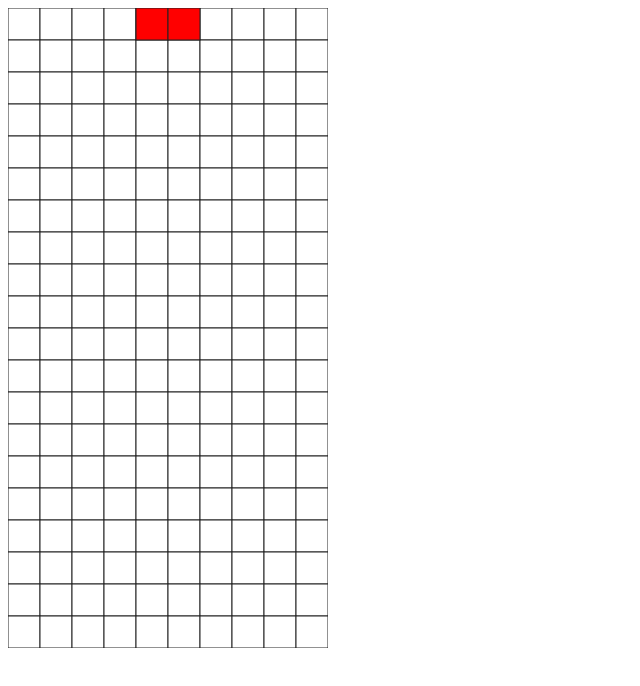
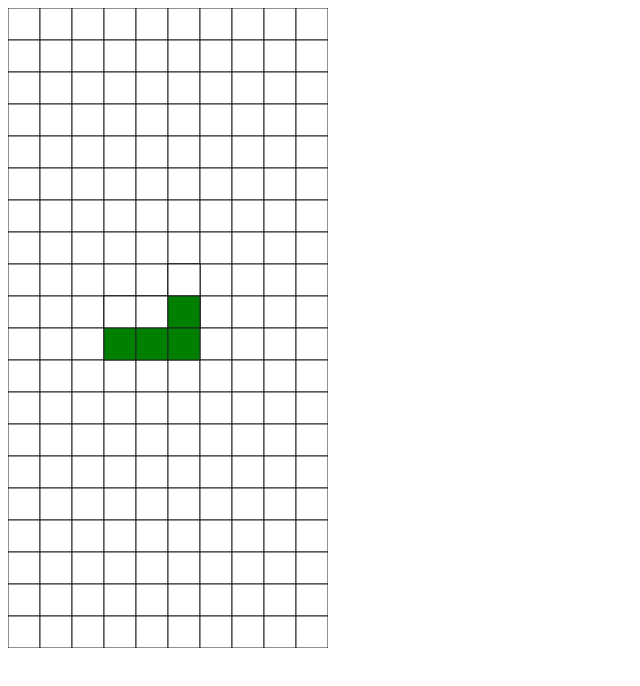
Before and after one commit to njgingrich/tetri-ts, a website with bundled scripts: page index.html in a window 1280 px wide. Shown: the whole page, without its empty margins (0-640 px from the left). Built offline with nearby package versions, Linux system fonts and the light colour scheme.

Commit message:
working game loop with pieces and line clearing

```diff
--- a/index.html
+++ b/index.html
@@ -1,7 +1,7 @@
 <!doctype HTML>
 <html>
   <head>
-    <title>TetriJS</title>
+    <title>TetriTS</title>
   </head>
   <style>
   * {
--- a/src/index.ts
+++ b/src/index.ts
@@ -1,44 +1,86 @@
 import { Board } from './model/board'
+import { Piece } from './model/piece'
 import { TetrominoType } from './model/shape';
 
 class Tetris {
   board: Board
-  step: number
-  lastTime: number
   container: HTMLCanvasElement
   newPiece: boolean
+  lines: number
+  score: number
+
+
+  limit: number
+  lastFrameTimeMs: number
+  maxFPS: number
+  delta: number
+  timestep: number
+  fps: number
+  framesThisSecond: number
+  lastFpsUpdate: number
+  gravity: number
 
   constructor(container: HTMLCanvasElement) {
     this.container = container
     this.board = new Board(this.container)
-    this.step = 1
-    this.lastTime = 0
     this.newPiece = true
+    this.lines = 0
+    this.score = 0
+
+    this.limit = 300
+    this.lastFrameTimeMs = 0
+    this.maxFPS = 60
+    this.delta = 0
+    this.timestep = 1000 / 60
+    this.fps = 60
+    this.framesThisSecond = 0
+    this.lastFpsUpdate = 0
+    this.gravity = 40
   }
 
   public start() {
+    this.getInput()
+    this.board.setActivePiece(Piece.getRandomType())
     requestAnimationFrame(this.gameLoop.bind(this))
   }
 
   private getInput() {
-
+    document.body.addEventListener("keydown", this.board.getInput.bind(this.board), false)
   }
 
   private gameLoop(timestamp: any) {
-    if (timestamp < this.lastTime + (1000 / this.step)) {
+    if (timestamp < this.lastFrameTimeMs + ((1000 / this.maxFPS) * this.gravity)) {
       requestAnimationFrame(this.gameLoop.bind(this))
       return
     }
-    this.lastTime = timestamp
-    if (this.newPiece) {
-      this.board.setActivePiece(TetrominoType.SQUARE)
-      this.newPiece = false
+    this.delta += timestamp - this.lastFrameTimeMs
+    this.lastFrameTimeMs = timestamp
+
+    if (timestamp > this.lastFpsUpdate + 1000) {
+      this.fps = 0.25 * this.framesThisSecond + 0.75 * this.fps
+
+      this.lastFpsUpdate = timestamp
+      this.framesThisSecond = 0
     }
 
+    this.framesThisSecond++
+    let numUpdateSteps = 0
+    while (this.delta >= this.timestep) {
+      this.delta -= this.timestep
+        if (++numUpdateSteps >= 240) {
+          break
+        }
+    }
+    this.draw()
+    requestAnimationFrame(this.gameLoop.bind(this))
+  }
+
+  private draw() {
     this.board.draw()
     this.board.drawPiece()
-
-    requestAnimationFrame(this.gameLoop.bind(this))
+    const newPiece = this.board.activePiece.down()
+    this.lines += this.board.clearLines()
+    if (newPiece instanceof Piece) this.board.activePiece = newPiece
   }
 }
 
--- a/src/model/board.ts
+++ b/src/model/board.ts
@@ -1,7 +1,8 @@
-import { TetrominoType, Shape, Shapes, Offset } from './shape'
+import { TetrominoType, Shape, Shapes } from './shape'
 import { addClass, drawSquare } from '../util'
 import { Colors } from './color'
 import { Piece } from './piece';
+import { Keys } from './keys'
 
 // For now, equivalent to number[][] but may introduce stricter typing
 // i.e. [22][10], 22 rows of width 10
@@ -42,31 +43,53 @@ export class Board {
   }
 
   public setActivePiece(shape: TetrominoType) {
-    this.activePiece = new Piece(shape, this.width, this.ctx, this.tileSize)
+    this.activePiece = new Piece(shape,
+                                 this.width,
+                                 this.collides.bind(this),
+                                 this.setOnBoard.bind(this),
+                                 this.ctx,
+                                 this.tileSize)
   }
 
   public drawPiece() {
-    // const hOffset = ((this.width / 2) - 2)
-    // const t = Shapes[shape][rotation]
-    // const offset = Offset[shape][rotation]
     this.activePiece.draw()
   }
 
-  public shiftBoardDown() {
-    const bottomRow = this.grid[this.grid.length - 1].filter(el => el !== 0)
-    const shouldNotShift = bottomRow.length > 0
+  public clearLines(): number {
+    let numLines = 0
 
-    if (shouldNotShift) {
-      return
+    for (let row = 0; row < this.height; row++) {
+      let line = this.grid[row].filter(el => el === 0).length === 0
+
+      if (line) {
+        numLines++
+
+        for (let r = row; r > 0; r--) {
+          for (let c = 0; c < this.width; c++) {
+            this.grid[r][c] = this.grid[r-1][c]
+          }
+        }
+        for (let c = 0; c < this.width; c++) {
+          this.grid[0][c] = 0
+        }
+      }
     }
+    return numLines
+  }
 
-    let cells = []
-    for (let c = 0; c < this.width; c++) {
-      cells.push(0)
+  public getInput(e: KeyboardEvent) {
+    if (e.keyCode === Keys.UP || e.keyCode === Keys.W) {
+      this.activePiece.rotate()
     }
-
-    this.grid.pop()
-    this.grid.unshift(cells)
+    if (e.keyCode === Keys.DOWN || e.keyCode === Keys.S) {
+      this.activePiece.down()
+    }
+    if (e.keyCode === Keys.LEFT || e.keyCode === Keys.A) {
+      this.activePiece.left()
+    }
+    if (e.keyCode === Keys.RIGHT || e.keyCode === Keys.D) {
+      this.activePiece.right()
+    }
   }
 
   private initGrid(): BoardGrid {
@@ -81,4 +104,28 @@ export class Board {
 
     return rows
   }
+
+  private setOnBoard(row: number, col: number, type: TetrominoType) {
+    this.grid[row][col] = type
+  }
+
+  private collides(piece: Piece, dx: number, dy: number, nextShape: Shape) {
+    for (let r = 0; r < nextShape.length; r++) {
+      for (let c = 0; c < nextShape.length; c++) {
+        let cell = nextShape[r][c]
+        if (cell === 0) continue
+
+        let x = piece.col + c + dx
+        let y = piece.row + r + dy
+        if (y >= this.height || x < 0 || x >= this.width) {
+          return true
+        }
+        if (y < 0) continue
+        if (this.grid[y][x]) {
+          return true
+        }
+      }
+    }
+    return false
+  }
 }
--- /dev/null
+++ b/src/model/keys.ts
@@ -0,0 +1,10 @@
+export enum Keys {
+  UP = 38,
+  DOWN = 40,
+  LEFT = 37,
+  RIGHT = 39,
+  A = 65,
+  D = 68,
+  W = 87,
+  S = 83,
+}
--- a/src/model/piece.ts
+++ b/src/model/piece.ts
@@ -8,11 +8,21 @@ export class Piece {
   shape: Shape
   row: number
   col: number
+  boardWidth: number
+  boardHeight: number
   color: string
   ctx: CanvasRenderingContext2D
   size: number
+  collides: Function
+  setOnBoard: Function
 
-  constructor(type: TetrominoType, boardWidth: number, ctx: CanvasRenderingContext2D, size: number) {
+  constructor(type: TetrominoType,
+              boardWidth: number,
+              collides: Function,
+              setOnBoard: Function,
+              ctx: CanvasRenderingContext2D,
+              size: number) {
+
     this.type = type
     this.color = Colors[this.type]
     this.rotation = 0
@@ -22,6 +32,9 @@ export class Piece {
     this.col = (boardWidth / 2) - Math.ceil(this.shape.length / 2); // x
     this.ctx = ctx
     this.size = size
+    this.boardWidth = boardWidth
+    this.collides = collides
+    this.setOnBoard = setOnBoard
   }
 
   public draw() {
@@ -32,10 +45,82 @@ export class Piece {
     this.fill("white")
   }
 
+  public left() {
+    if (this.collides(this, -1, 0, this.shape)) {
+      return
+    }
+
+    this.clear()
+    this.col--
+    this.draw()
+  }
+
+  public right() {
+    if (this.collides(this, 1, 0, this.shape)) {
+      return
+    }
+
+    this.clear()
+    this.col++
+    this.draw()
+  }
+
+  public down(): Piece | boolean {
+    if (this.collides(this, 0, 1, this.shape)) {
+      if (this.set()) return true
+      return this.randomPiece()
+    }
+
+    this.clear()
+    this.row++
+    this.draw()
+    return false
+  }
+
+  public rotate() {
+    const nextRotation = Shapes[this.type][(this.rotation + 1) % 4]
+    if (this.collides(this, 0, 0, nextRotation)) {
+      return
+    }
+
+    this.clear()
+    this.rotation = (this.rotation + 1) % 4
+    this.shape = Shapes[this.type][this.rotation]
+    this.draw()
+  }
+
+  public set() {
+    for (let r = 0; r < this.shape.length; r++) {
+      for (let c = 0; c < this.shape.length; c++) {
+        if (!this.shape[r][c]) continue
+
+        if (this.row + r < 0) {
+          console.log("You lose")
+          return
+        }
+
+        this.setOnBoard(this.row + r, this.col + c, this.type)
+      }
+    }
+  }
+
+  public static getRandomType(): number {
+    return Math.floor(Math.random() * 7) + 1
+  }
+
+  private randomPiece(): Piece {
+    return new Piece(Piece.getRandomType(),
+                     this.boardWidth,
+                     this.collides,
+                     this.setOnBoard,
+                     this.ctx,
+                     this.size)
+  }
+
   private fill(fillstyle: string) {
     for (let r = 0; r < this.shape.length; r++) {
       for (let c = 0; c < this.shape.length; c++) {
-        let cell = this.shape[c][r]
+        let cell = this.shape[r][c]
         if (cell > 0) {
           this.ctx.fillStyle = fillstyle
           drawSquare(this.col + c, this.row + r, this.ctx, this.size)
@@ -43,29 +128,4 @@ export class Piece {
       }
     }
   }
-
-  public left() {
-    this.clear()
-    this.col--
-    this.draw()
-  }
-
-  public right() {
-    this.clear()
-    this.col++
-    this.draw()
-  }
-
-  public down() {
-    this.clear()
-    this.row++
-    this.draw()
-  }
-
-  public rotate() {
-    this.clear()
-    this.rotation = (this.rotation + 1) % 4
-    this.shape = Shapes[this.type][this.rotation]
-    this.draw()
-  }
 }
--- a/src/model/shape.ts
+++ b/src/model/shape.ts
@@ -34,29 +34,25 @@ export enum TetrominoType {
 export const Shapes = {
   [TetrominoType.SQUARE]: [
     [
-      [0, 0, 0, 0],
-      [0, 1, 1, 0],
-      [0, 1, 1, 0],
-      [0, 0, 0, 0],
+      [0, 1, 1],
+      [0, 1, 1],
+      [0, 0, 0],
     ] as Shape,
     [
-      [0, 0, 0, 0],
-      [0, 1, 1, 0],
-      [0, 1, 1, 0],
-      [0, 0, 0, 0],
+      [0, 1, 1],
+      [0, 1, 1],
+      [0, 0, 0],
     ] as Shape,
     [
-      [0, 0, 0, 0],
-      [0, 1, 1, 0],
-      [0, 1, 1, 0],
-      [0, 0, 0, 0],
+      [0, 1, 1],
+      [0, 1, 1],
+      [0, 0, 0],
     ] as Shape,
     [
-      [0, 0, 0, 0],
-      [0, 1, 1, 0],
-      [0, 1, 1, 0],
-      [0, 0, 0, 0],
-    ] as Shape,
+      [0, 1, 1],
+      [0, 1, 1],
+      [0, 0, 0],
+    ] as Shape
   ],
   [TetrominoType.LINE]: [
     [
@@ -195,17 +191,3 @@ export const Shapes = {
     ] as Shape
   ]
 }
-
-/**
- * Relative coordinates of starting point for each shape
- * [hor, vert] i.e. [2, 1] means move left 2, up 1
- */
-export const Offset = {
-  [TetrominoType.SQUARE]: [[1, 2], [1, 2], [1, 2], [1, 2]],
-  [TetrominoType.LINE]:   [[1, 2], [2, 1], [0, 2], [2, 0]],
-  [TetrominoType.L]:      [[1, 1], [0, 2], [0, 1], [0, 1]],
-  [TetrominoType.J]:      [[0, 1], [1, 1], [2, 1], [1, 2]],
-  [TetrominoType.S]:      [[1, 1], [0, 2], [0, 1], [0, 1]],
-  [TetrominoType.Z]:      [[1, 1], [0, 2], [0, 1], [0, 1]],
-  [TetrominoType.T]:      [[1, 1], [0, 2], [0, 1], [0, 1]],
-}
```
Also changed, not shown: dist/37b3b555bd92e05828ed5f1dc323386e.js, dist/index.html, 1 other file.
